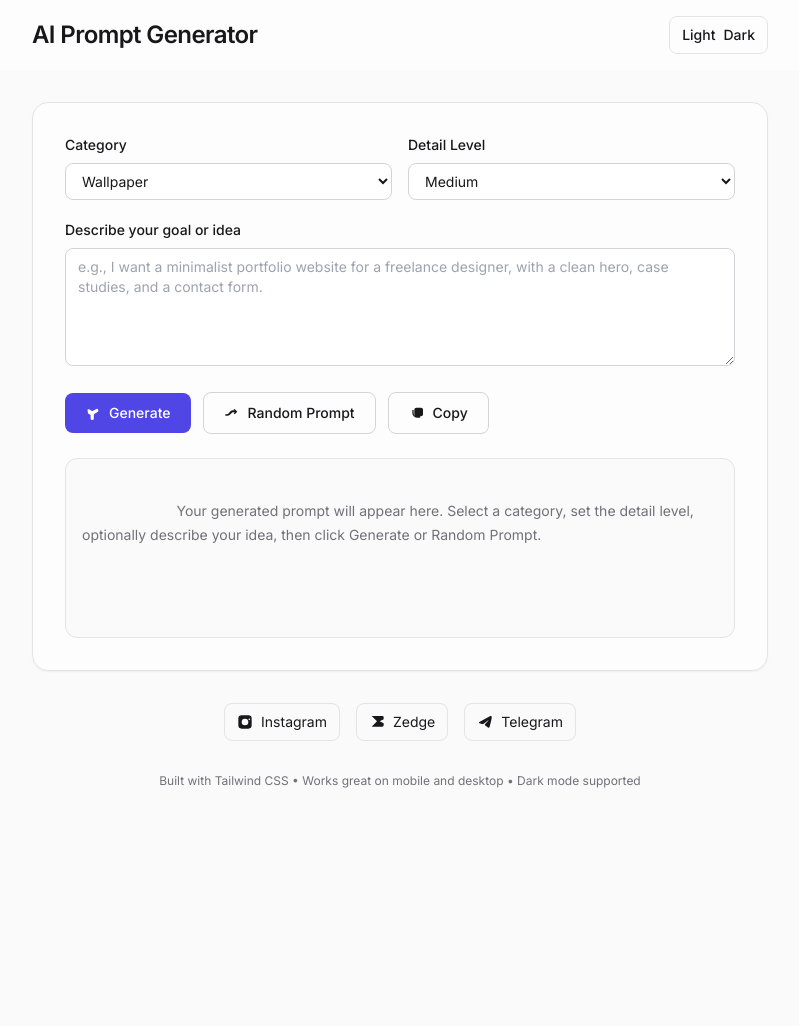
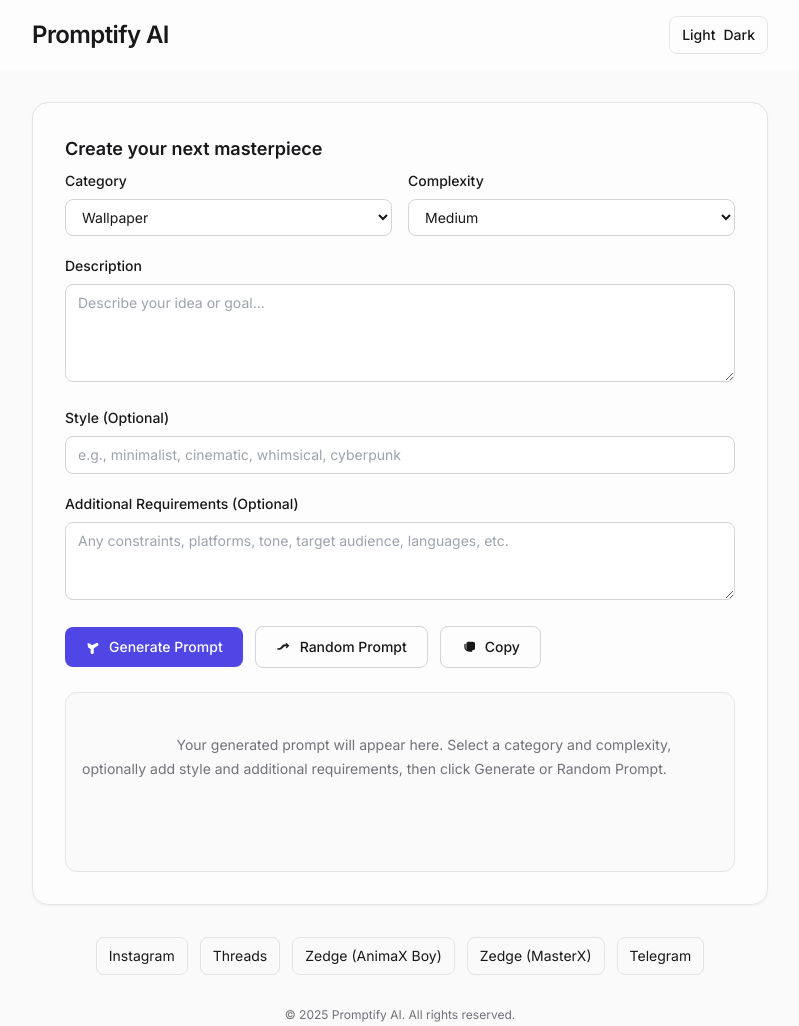
Before and after one commit to nimsara-eng/ai-prompt-generator, a website: page index.html in a window 1280 px wide. Shown: the whole page, without its empty margins (240-1039 px from the left). Before the commit the page ends 821 px from the top, so only its background shows below. Drawn offline with nearby package versions, Linux system fonts and the light colour scheme.

Commit message:
Add frontend for AI Prompt Generator

```diff
--- a/index.html
+++ b/index.html
@@ -3,8 +3,8 @@
 <head>
 	<meta charset="UTF-8" />
 	<meta name="viewport" content="width=device-width, initial-scale=1" />
-	<title>AI Prompt Generator</title>
-	<meta name="description" content="Professional AI Prompt Generator - create high-quality prompts for wallpaper, video, apps, websites, ChatGPT and more." />
+	<title>Promptify AI</title>
+	<meta name="description" content="Promptify AI - Create your next masterpiece. Generate high-quality prompts for wallpaper, video, apps, websites, ChatGPT and more." />
 	<link rel="preconnect" href="https://fonts.googleapis.com">
 	<link rel="preconnect" href="https://fonts.gstatic.com" crossorigin>
 	<link href="https://fonts.googleapis.com/css2?family=Inter:wght@400;500;600;700&display=swap" rel="stylesheet">
@@ -14,7 +14,7 @@
 <body class="bg-zinc-50 text-zinc-900 dark:bg-zinc-900 dark:text-zinc-100 font-[Inter] min-h-screen">
 	<header class="sticky top-0 z-40 backdrop-blur supports-[backdrop-filter]:bg-white/60 dark:supports-[backdrop-filter]:bg-zinc-900/60">
 		<div class="max-w-3xl mx-auto px-4 py-4 flex items-center justify-between">
-			<h1 class="text-xl sm:text-2xl font-semibold tracking-tight">AI Prompt Generator</h1>
+			<h1 class="text-xl sm:text-2xl font-semibold tracking-tight">Promptify AI</h1>
 			<button id="themeToggle" class="relative inline-flex items-center gap-2 rounded-lg px-3 py-2 text-sm font-medium border border-zinc-200 dark:border-zinc-800 hover:bg-zinc-100 dark:hover:bg-zinc-800 transition-colors">
 				<span class="i-sun hidden md:inline">Light</span>
 				<span class="i-moon md:inline">Dark</span>
@@ -25,7 +25,8 @@
 	<main class="max-w-3xl mx-auto px-4 py-8">
 		<section class="rounded-2xl border border-zinc-200 dark:border-zinc-800 bg-white/70 dark:bg-zinc-950/50 shadow-sm">
 			<div class="p-6 sm:p-8">
-				<!-- Controls row 1: Category & Detail -->
+				<h2 class="text-lg font-semibold mb-2">Create your next masterpiece</h2>
+				<!-- Controls row 1: Category & Complexity -->
 				<div class="grid grid-cols-1 md:grid-cols-2 gap-4">
 					<div>
 						<label for="category" class="block text-sm font-medium mb-2">Category</label>
@@ -39,7 +40,7 @@
 						</select>
 					</div>
 					<div>
-						<label for="detail" class="block text-sm font-medium mb-2">Detail Level</label>
+						<label for="detail" class="block text-sm font-medium mb-2">Complexity</label>
 						<select id="detail" class="w-full rounded-lg border border-zinc-300 dark:border-zinc-800 bg-white dark:bg-zinc-900 px-3 py-2 text-sm focus:outline-none focus:ring-2 focus:ring-indigo-500">
 							<option value="Small">Small</option>
 							<option value="Medium" selected>Medium</option>
@@ -50,16 +51,30 @@
 
 				<!-- Description textarea -->
 				<div class="mt-5">
-					<label for="description" class="block text-sm font-medium mb-2">Describe your goal or idea</label>
-					<textarea id="description" rows="5" placeholder="e.g., I want a minimalist portfolio website for a freelance designer, with a clean hero, case studies, and a contact form."
+					<label for="description" class="block text-sm font-medium mb-2">Description</label>
+					<textarea id="description" rows="4" placeholder="Describe your idea or goal..."
+						class="w-full rounded-lg border border-zinc-300 dark:border-zinc-800 bg-white dark:bg-zinc-900 px-3 py-2 text-sm focus:outline-none focus:ring-2 focus:ring-indigo-500"></textarea>
+				</div>
+
+				<!-- Optional: Style -->
+				<div class="mt-5">
+					<label for="style" class="block text-sm font-medium mb-2">Style (Optional)</label>
+					<input id="style" type="text" placeholder="e.g., minimalist, cinematic, whimsical, cyberpunk"
+						class="w-full rounded-lg border border-zinc-300 dark:border-zinc-800 bg-white dark:bg-zinc-900 px-3 py-2 text-sm focus:outline-none focus:ring-2 focus:ring-indigo-500" />
+				</div>
+
+				<!-- Optional: Additional Requirements -->
+				<div class="mt-5">
+					<label for="requirements" class="block text-sm font-medium mb-2">Additional Requirements (Optional)</label>
+					<textarea id="requirements" rows="3" placeholder="Any constraints, platforms, tone, target audience, languages, etc."
 						class="w-full rounded-lg border border-zinc-300 dark:border-zinc-800 bg-white dark:bg-zinc-900 px-3 py-2 text-sm focus:outline-none focus:ring-2 focus:ring-indigo-500"></textarea>
 				</div>
 
 				<!-- Action buttons -->
 				<div class="mt-5 flex flex-col sm:flex-row items-stretch sm:items-center gap-3">
 					<button id="generateBtn" class="inline-flex items-center justify-center gap-2 rounded-lg bg-indigo-600 hover:bg-indigo-700 text-white px-5 py-2.5 text-sm font-medium transition-colors focus:outline-none focus:ring-2 focus:ring-indigo-500">
-						<svg xmlns="http://www.w3.org/2000/svg" class="h-4 w-4" viewBox="0 0 20 20" fill="currentColor"><path d="M2.94 6.34a2 2 0 0 1 2.72-.74l2.54 1.46A2 2 0 0 0 10 7.34l3.7-2.14a2 2 0 1 1 2 3.46l-3.7 2.13a2 2 0 0 0-1 1.73v4.28a2 2 0 1 1-4 0v-4.28l-2.54-1.46a2 2 0 0 1-.74-2.72Z"/></svg>
-						Generate
+						<svg xmlns="http://www.w3.org/2000/svg" class="h-4 w-4" viewBox="0 0 20 20" fill="currentColor"><path d="M2.94 6.34a2 2 0 0 1 2.72-.74l2.54 1.46A2 2 0 0 0 10 7.34l3.7-2.14a2 2 0 1 1 2 3.46l-3.7 2.13a2 2 0 0 0-1 1.73v4.28a2 2 0 1 1-4 0v-4.28l-2.54-1.46a2  2 0 0 1-.74-2.72Z"/></svg>
+						Generate Prompt
 					</button>
 					<button id="randomBtn" class="inline-flex items-center justify-center gap-2 rounded-lg border border-zinc-300 dark:border-zinc-700 hover:bg-zinc-100 dark:hover:bg-zinc-800 px-5 py-2.5 text-sm font-medium transition-colors">
 						<svg xmlns="http://www.w3.org/2000/svg" class="h-4 w-4" viewBox="0 0 24 24" fill="currentColor"><path d="M14.59 7.41 16 6l4 4-4 4-1.41-1.41L16.17 11H14a4 4 0 0 0-3.2 1.6l-1.06 1.41A6 6 0 0 1 4 16H2v-2h2a4 4 0 0 0 3.2-1.6l1.06-1.41A6 6 0 0 1 14 8h2.17l-1.58-1.59Z"/></svg>
@@ -78,33 +93,26 @@
 					</div>
 
 					<article id="output" class="min-h-[180px] whitespace-pre-wrap rounded-xl border border-zinc-200 dark:border-zinc-800 bg-zinc-50 dark:bg-zinc-900 px-4 py-4 text-sm leading-6">
-						<span class="text-zinc-500">Your generated prompt will appear here. Select a category, set the detail level, optionally describe your idea, then click Generate or Random Prompt.</span>
+						<span class="text-zinc-500">Your generated prompt will appear here. Select a category and complexity, optionally add style and additional requirements, then click Generate or Random Prompt.</span>
 					</article>
 					<p id="errorMsg" class="mt-3 text-sm text-red-600 hidden"></p>
 				</div>
 			</div>
 		</section>
 
-		<!-- Social links -->
+		<!-- Social links provided -->
 		<section class="max-w-3xl mx-auto px-4 mt-8">
-			<div class="flex items-center justify-center gap-4 text-sm">
-				<a href="https://instagram.com" target="_blank" rel="noopener noreferrer" class="inline-flex items-center gap-2 rounded-lg border border-zinc-200 dark:border-zinc-800 px-3 py-2 hover:bg-zinc-100 dark:hover:bg-zinc-800 transition-colors">
-					<svg xmlns="http://www.w3.org/2000/svg" class="h-4 w-4" viewBox="0 0 24 24" fill="currentColor"><path d="M7 2h10a5 5 0 0 1 5 5v10a5 5 0 0 1-5 5H7a5 5 0 0 1-5-5V7a5 5 0 0 1 5-5Zm5 5a5 5 0 1 0 0 10 5 5 0 0 0 0-10Zm6.5-.25a1.25 1.25 0 1 0 0 2.5 1.25 1.25 0 0 0 0-2.5Z"/></svg>
-					Instagram
-				</a>
-				<a href="https://www.zedge.net/" target="_blank" rel="noopener noreferrer" class="inline-flex items-center gap-2 rounded-lg border border-zinc-200 dark:border-zinc-800 px-3 py-2 hover:bg-zinc-100 dark:hover:bg-zinc-800 transition-colors">
-					<svg xmlns="http://www.w3.org/2000/svg" class="h-4 w-4" viewBox="0 0 24 24" fill="currentColor"><path d="M4 3h16a2 2 0 0 1 2 2v3l-6 3 6 3v3a2 2 0 0 1-2 2H4l8-8L4 3Z"/></svg>
-					Zedge
-				</a>
-				<a href="https://t.me/" target="_blank" rel="noopener noreferrer" class="inline-flex items-center gap-2 rounded-lg border border-zinc-200 dark:border-zinc-800 px-3 py-2 hover:bg-zinc-100 dark:hover:bg-zinc-800 transition-colors">
-					<svg xmlns="http://www.w3.org/2000/svg" class="h-4 w-4" viewBox="0 0 24 24" fill="currentColor"><path d="M21.94 4.66c.3-1.17-.9-2.1-1.94-1.53L3.5 12.05c-.78.42-.67 1.61.18 1.87l3.88 1.2c.84.26 1.75.08 2.44-.47l6.82-5.39c.22-.18.5.12.31.33l-4.92 5.38c-.64.7-.53 1.8.23 2.37l4.02 3c.89.66 2.16.2 2.42-.87l2.06-8.17 1.1-4.84Z"/></svg>
-					Telegram
-				</a>
+			<div class="flex flex-wrap items-center justify-center gap-3 text-sm">
+				<a href="https://www.instagram.com/dark_wallpaper01/" target="_blank" rel="noopener noreferrer" class="inline-flex items-center gap-2 rounded-lg border border-zinc-200 dark:border-zinc-800 px-3 py-2 hover:bg-zinc-100 dark:hover:bg-zinc-800 transition-colors">Instagram</a>
+				<a href="https://www.threads.com/@dark_wallpaper01" target="_blank" rel="noopener noreferrer" class="inline-flex items-center gap-2 rounded-lg border border-zinc-200 dark:border-zinc-800 px-3 py-2 hover:bg-zinc-100 dark:hover:bg-zinc-800 transition-colors">Threads</a>
+				<a href="https://www.zedge.net/profiles/bbee177d-e365-46c4-9608-142ddcf80b5b" target="_blank" rel="noopener noreferrer" class="inline-flex items-center gap-2 rounded-lg border border-zinc-200 dark:border-zinc-800 px-3 py-2 hover:bg-zinc-100 dark:hover:bg-zinc-800 transition-colors">Zedge (AnimaX Boy)</a>
+				<a href="https://www.zedge.net/profiles/fb8ca4b1-3b09-44a7-9985-288a978e26fa" target="_blank" rel="noopener noreferrer" class="inline-flex items-center gap-2 rounded-lg border border-zinc-200 dark:border-zinc-800 px-3 py-2 hover:bg-zinc-100 dark:hover:bg-zinc-800 transition-colors">Zedge (MasterX)</a>
+				<a href="https://t.me/+xDylFOV6NuEwMGJl" target="_blank" rel="noopener noreferrer" class="inline-flex items-center gap-2 rounded-lg border border-zinc-200 dark:border-zinc-800 px-3 py-2 hover:bg-zinc-100 dark:hover:bg-zinc-800 transition-colors">Telegram</a>
 			</div>
 		</section>
 
 		<footer class="max-w-3xl mx-auto px-2 text-center text-xs text-zinc-500 mt-8">
-			<p>Built with Tailwind CSS • Works great on mobile and desktop • Dark mode supported</p>
+			<p>© 2025 Promptify AI. All rights reserved.</p>
 		</footer>
 	</main>
 
--- a/script.js
+++ b/script.js
@@ -1,10 +1,12 @@
 // Backend API endpoint (Vercel)
-const API_URL = "https://ai-prompt-generator-gk965ksj5-nimsara-engs-projects.vercel.app/api/generate";
+const API_URL = "https://ai-prompt-generator-git-main-nimsara-engs-projects.vercel.app/api/generate";
 
 // Elements
 const categoryEl = document.getElementById("category");
 const detailEl = document.getElementById("detail");
 const descriptionEl = document.getElementById("description");
+const styleEl = document.getElementById("style");
+const reqEl = document.getElementById("requirements");
 const generateBtn = document.getElementById("generateBtn");
 const randomBtn = document.getElementById("randomBtn");
 const copyBtn = document.getElementById("copyBtn");
@@ -54,10 +56,16 @@ function clearError() {
 }
 
 async function callApi(payload) {
+	// Use form-encoded to avoid CORS preflight from localhost
+	const form = new URLSearchParams();
+	Object.entries(payload).forEach(([key, value]) => {
+		if (value !== undefined && value !== null) form.append(key, String(value));
+	});
+
 	const res = await fetch(API_URL, {
 		method: "POST",
-		headers: { "Content-Type": "application/json" },
-		body: JSON.stringify(payload),
+		headers: { "Content-Type": "application/x-www-form-urlencoded;charset=UTF-8" },
+		body: form.toString(),
 	});
 	if (!res.ok) {
 		const text = await res.text().catch(() => "");
@@ -70,18 +78,29 @@ async function callApi(payload) {
 	return data.prompt;
 }
 
+function buildCombinedDescription() {
+	const base = descriptionEl.value.trim();
+	const style = styleEl.value.trim();
+	const req = reqEl.value.trim();
+	let combined = base;
+	if (style) combined += (combined ? "\n\n" : "") + `Style: ${style}`;
+	if (req) combined += (combined ? "\n\n" : "") + `Additional Requirements: ${req}`;
+	return combined;
+}
+
 async function handleGenerate() {
 	clearError();
 	const category = categoryEl.value;
 	const detail = detailEl.value;
-	const description = descriptionEl.value.trim();
-	if (!description) {
+	const combinedDesc = buildCombinedDescription();
+	if (!combinedDesc) {
 		showError("Please enter a description, or use Random Prompt.");
 		return;
 	}
 	setLoading(true);
 	try {
-		const promptText = await callApi({ category, description, detail });
+		// Map to original backend contract: use `keyword` instead of `description`
+		const promptText = await callApi({ category, keyword: combinedDesc, detail });
 		outputEl.textContent = promptText;
 	} catch (err) {
 		showError(err?.message || "Something went wrong. Please try again.");
@@ -96,6 +115,7 @@ async function handleRandom() {
 	const detail = detailEl.value;
 	setLoading(true);
 	try {
+		// For random flow, send a flag and rely on server-side defaulting
 		const promptText = await callApi({ category, random: true, detail });
 		outputEl.textContent = promptText;
 	} catch (err) {
```
Also changed, not shown: server.mjs (added).
